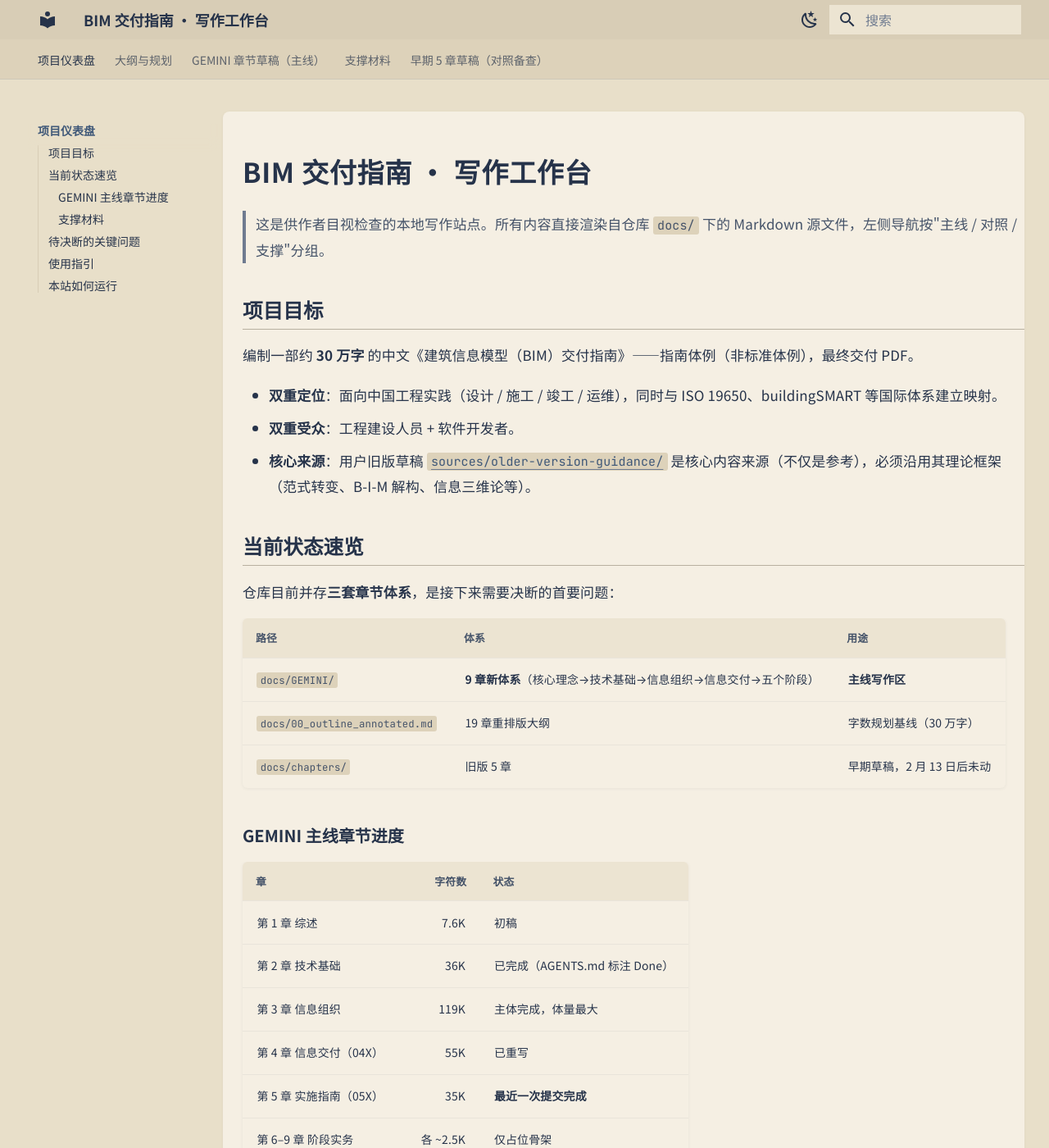
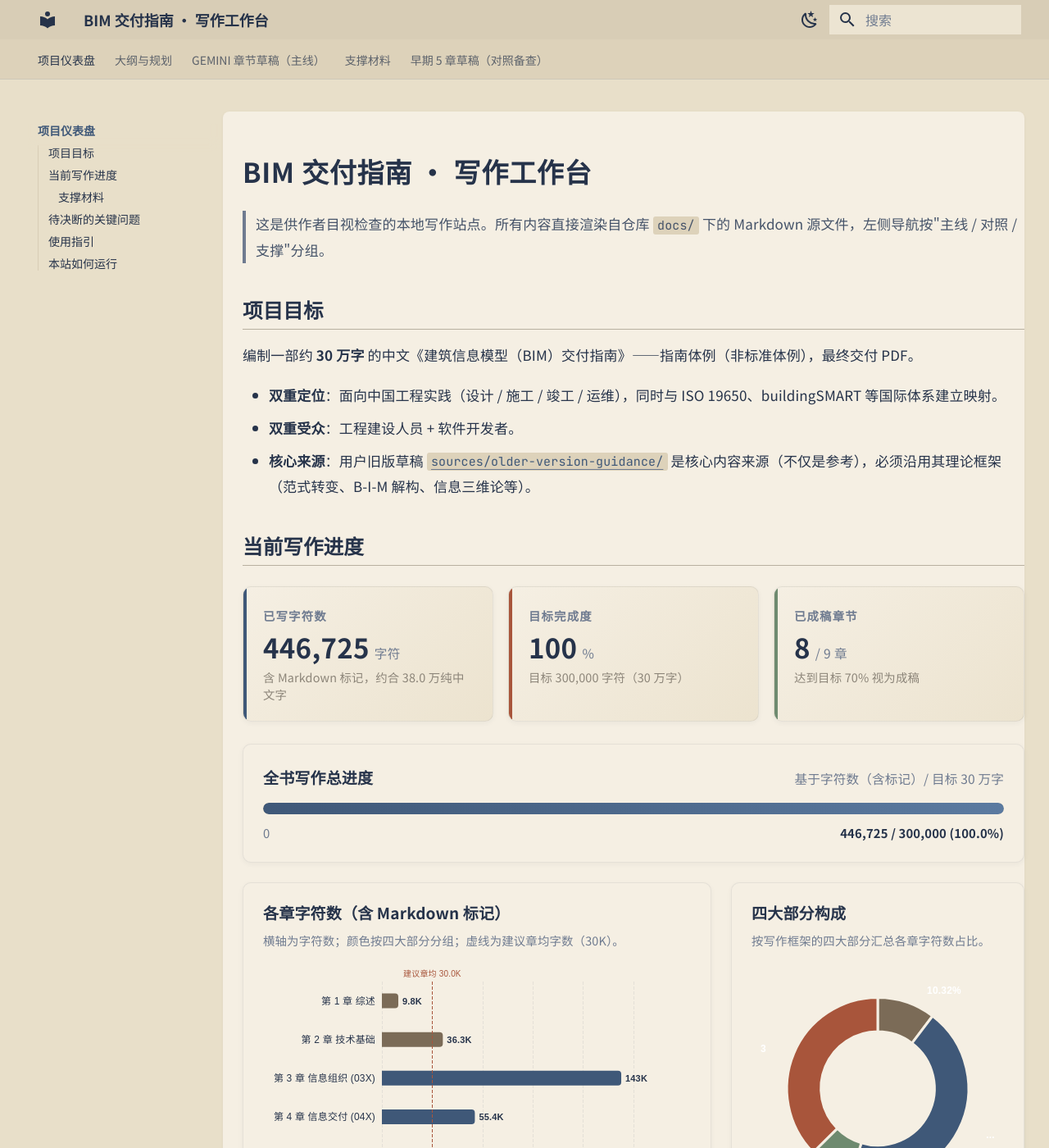
Before and after one commit to future-arch/BIM-delivery-guidance, an MkDocs documentation site: the page built from docs/index.md, in a window 1280 px wide and 1400 px high. Shown: the whole window at 82% size. Built offline with MkDocs 1.6.1 and Material for MkDocs 9.7.7, drawn with Linux system fonts in a browser that asks for light colours; nearby versions of some CDN libraries; some of the changed text lies outside the part shown.

````diff
--- a/docs/index.md
+++ b/docs/index.md
@@ -10,38 +10,48 @@
 - **双重受众**：工程建设人员 + 软件开发者。
 - **核心来源**：用户旧版草稿 [`sources/older-version-guidance/`](https://github.com/) 是核心内容来源（不仅是参考），必须沿用其理论框架（范式转变、B-I-M 解构、信息三维论等）。
 
-## 当前状态速览
+## 当前写作进度
 
-仓库目前并存**三套章节体系**，是接下来需要决断的首要问题：
+<div class="dashboard-section" markdown="0">
 
-| 路径 | 体系 | 用途 |
-|---|---|---|
-| `docs/GEMINI/` | **9 章新体系**（核心理念→技术基础→信息组织→信息交付→五个阶段） | **主线写作区** |
-| `docs/00_outline_annotated.md` | 19 章重排版大纲 | 字数规划基线（30 万字） |
-| `docs/chapters/` | 旧版 5 章 | 早期草稿，2 月 13 日后未动 |
+<div class="stat-cards" id="stat-cards"></div>
 
-### GEMINI 主线章节进度
+<div class="progress-shell" id="progress-shell"></div>
 
-| 章 | 字符数 | 状态 |
-|---|---:|---|
-| 第 1 章 综述 | 7.6K | 初稿 |
-| 第 2 章 技术基础 | 36K | 已完成（AGENTS.md 标注 Done） |
-| 第 3 章 信息组织 | 119K | 主体完成，体量最大 |
-| 第 4 章 信息交付（04X） | 55K | 已重写 |
-| 第 5 章 实施指南（05X） | 35K | **最近一次提交完成** |
-| 第 6–9 章 阶段实务 | 各 ~2.5K | 仅占位骨架 |
+<div class="chart-row">
+  <div class="chart-card">
+    <h3>各章字符数（含 Markdown 标记）</h3>
+    <div class="chart-sub">
+      横轴为字符数；颜色按四大部分分组；虚线为建议章均字数（30K）。
+    </div>
+    <div id="chapter-chart" class="chart-canvas"></div>
+  </div>
+  <div class="chart-card">
+    <h3>四大部分构成</h3>
+    <div class="chart-sub">
+      按写作框架的四大部分汇总各章字符数占比。
+    </div>
+    <div id="section-pie" class="chart-canvas"></div>
+  </div>
+</div>
+
+</div>
+
+> **数据来源**：直接来自 `docs/GEMINI/*.md` 的 `wc -m` 字符数（包含 Markdown 语法标记，约相当于 0.85 倍中文净字数）。
+> **数据更新日期**：2026-05-02（更新数据需修改 `docs/javascripts/dashboard.js` 顶部 `CHAPTERS` 常量）。
 
 ### 支撑材料
 
 - **证据台账**：24 条证据，覆盖 ISO 19650 全系 / 12006 / 23387 / 29481 等
-- **术语表**：仅 25 行，**待大幅扩充**
+- **术语表**：25 行，待大幅扩充
+- **章节双版本对照**：第 3、4、5 章均有"最新版"与"旧版"双轨，新版命名为 03X / 04X / 05X
 
 ## 待决断的关键问题
 
-1. **章节体系合并**：GEMINI 9 章 vs 19 章字数规划，需要选定一套作为正式版。
-2. **`docs/chapters/` 与 `docs/GEMINI/04_*.md` / `05_*.md` 旧骨架**：是否归档以避免误用？
-3. **6–9 章阶段实务几乎为空**，按字数规划这部分应占全书 40%。
-4. **AGENTS.md 第 16 节"当前启动任务"与实际进度不符**：标注"Next: Chapter 1"，但 3、4、5 章实际已先行完成。
+1. **章节体系最终确定**：GEMINI 9 章为主线写作体系，原 19 章字数规划仅作参考。是否正式宣告主线选定？
+2. **旧版章节归档**：03 / 04 / 05 旧版可在 03X / 04X / 05X 稳定后移入 `older-version/`。
+3. **支撑材料补全**：术语表与参考文献尚未达到出版标准，需要专项推进。
+4. **AGENTS.md 第 16 节"当前启动任务"已与实际进度不符**，建议同步更新。
 
 ## 使用指引
 
@@ -61,4 +71,3 @@
 ```
 
 服务器开启后实时热加载，**编辑任意 `.md` 文件后浏览器会自动刷新**。
-  test marker 1777115739
--- /dev/null
+++ b/docs/javascripts/dashboard.js
@@ -0,0 +1,287 @@
+/* =======================================================================
+   项目仪表盘 · 字数可视化（基于 ECharts 5）
+   数据更新日期：2026-05-02
+   ======================================================================= */
+
+(function () {
+  // ---- 数据：当前各章节字符数 ----
+  const CHAPTERS = [
+    { id: '01',  name: '第 1 章 综述',                       count: 9774,   group: 'I.  背景与观念', status: 'draft' },
+    { id: '02',  name: '第 2 章 技术基础',                   count: 36322,  group: 'I.  背景与观念', status: 'done' },
+    { id: '03X', name: '第 3 章 信息组织 (03X)',             count: 142688, group: 'II. 方法主干',   status: 'done' },
+    { id: '04X', name: '第 4 章 信息交付 (04X)',             count: 55411,  group: 'II. 方法主干',   status: 'done' },
+    { id: '05X', name: '第 5 章 实施指南 (05X)',             count: 35456,  group: 'III.实施落地',   status: 'done' },
+    { id: '06',  name: '第 6 章 施工图设计阶段',             count: 45055,  group: 'IV. 阶段实务',   status: 'done' },
+    { id: '07',  name: '第 7 章 施工阶段',                   count: 42354,  group: 'IV. 阶段实务',   status: 'done' },
+    { id: '08',  name: '第 8 章 竣工移交',                   count: 39602,  group: 'IV. 阶段实务',   status: 'done' },
+    { id: '09',  name: '第 9 章 运营维护',                   count: 40063,  group: 'IV. 阶段实务',   status: 'done' },
+  ];
+
+  const TARGET_TOTAL  = 300000;       // 全书目标字符数（含 markdown 标记）
+  const TARGET_PER_CH = 30000;        // 每章建议中位字符数（仅作参考线）
+
+  // ---- 颜色（与站点主题一致）----
+  const COLOR = {
+    bg:        '#F5EFE3',
+    bgAlt:     '#ECE3CF',
+    fg:        '#26334A',
+    fgLight:   '#6F7B90',
+    grid:      'rgba(38, 51, 74, 0.08)',
+    accent:    '#3F5878',
+    accentHi:  '#5B7AA0',
+    target:    '#A8553B',     // 暖锈红，用于参考线
+    groupColors: {
+      'I.  背景与观念': '#7B6B57',     // 暖棕
+      'II. 方法主干':   '#3F5878',     // 海军蓝
+      'III.实施落地':   '#6E8A6F',     // 灰绿
+      'IV. 阶段实务':   '#A8553B',     // 暖锈红
+    }
+  };
+
+  // ---- 工具函数 ----
+  const fmtNum = n => n.toLocaleString('en-US');
+  const fmtK   = n => (n / 1000).toFixed(n >= 100000 ? 0 : 1) + 'K';
+
+  // ---- 计算汇总 ----
+  const total      = CHAPTERS.reduce((s, c) => s + c.count, 0);
+  const totalCh    = CHAPTERS.length;
+  const doneCh     = CHAPTERS.filter(c => c.count >= TARGET_PER_CH * 0.7).length;
+  const progress   = Math.min(100, (total / TARGET_TOTAL) * 100);
+
+  // ---- 渲染统计卡片 ----
+  function renderStatCards() {
+    const host = document.querySelector('#stat-cards');
+    if (!host) return;
+    host.innerHTML = `
+      <div class="stat-card" style="--accent:${COLOR.accent}">
+        <div class="label">已写字符数</div>
+        <div class="value">${fmtNum(total)}<span class="unit">字符</span></div>
+        <div class="sub">含 Markdown 标记，约合 ${(total * 0.85 / 10000).toFixed(1)} 万纯中文字</div>
+      </div>
+      <div class="stat-card" style="--accent:${COLOR.target}">
+        <div class="label">目标完成度</div>
+        <div class="value">${progress.toFixed(0)}<span class="unit">%</span></div>
+        <div class="sub">目标 ${fmtNum(TARGET_TOTAL)} 字符（30 万字）</div>
+      </div>
+      <div class="stat-card" style="--accent:${COLOR.groupColors['III.实施落地']}">
+        <div class="label">已成稿章节</div>
+        <div class="value">${doneCh}<span class="unit">/ ${totalCh} 章</span></div>
+        <div class="sub">达到目标 70% 视为成稿</div>
+      </div>
+    `;
+  }
+
+  // ---- 渲染总进度条 ----
+  function renderProgressBar() {
+    const host = document.querySelector('#progress-shell');
+    if (!host) return;
+    host.innerHTML = `
+      <div style="display:flex;justify-content:space-between;align-items:baseline">
+        <div style="font-size:0.95rem;font-weight:600;color:${COLOR.fg}">全书写作总进度</div>
+        <div style="font-size:0.78rem;color:${COLOR.fgLight}">基于字符数（含标记）/ 目标 30 万字</div>
+      </div>
+      <div class="progress-track">
+        <div class="progress-fill" style="width:0%"></div>
+      </div>
+      <div class="progress-meta">
+        <span>0</span>
+        <span class="right">${fmtNum(total)} / ${fmtNum(TARGET_TOTAL)} (${progress.toFixed(1)}%)</span>
+      </div>
+    `;
+    // 触发动画
+    requestAnimationFrame(() => {
+      const fill = host.querySelector('.progress-fill');
+      if (fill) fill.style.width = progress.toFixed(2) + '%';
+    });
+  }
+
+  // ---- 渲染章节横向柱状图 ----
+  function renderChapterChart() {
+    const dom = document.getElementById('chapter-chart');
+    if (!dom || !window.echarts) return;
+
+    const chart = echarts.init(dom, null, { renderer: 'svg' });
+
+    // 倒序（图表下方为第 1 章）
+    const sorted = [...CHAPTERS].reverse();
+    const yLabels = sorted.map(c => c.name);
+    const data    = sorted.map(c => ({
+      value: c.count,
+      itemStyle: { color: COLOR.groupColors[c.group] || COLOR.accent },
+      group: c.group,
+    }));
+
+    chart.setOption({
+      animationDuration: 900,
+      animationEasing: 'cubicOut',
+      grid: { left: 145, right: 70, top: 28, bottom: 28 },
+      tooltip: {
+        trigger: 'axis',
+        axisPointer: { type: 'shadow' },
+        backgroundColor: '#F5EFE3',
+        borderColor: 'rgba(38, 51, 74, 0.15)',
+        textStyle: { color: COLOR.fg, fontSize: 12 },
+        formatter: (params) => {
+          const p = params[0];
+          const item = sorted[p.dataIndex];
+          return `<div style="font-weight:600;margin-bottom:4px">${item.name}</div>
+                  <div style="color:${COLOR.fgLight};font-size:11px">${item.group}</div>
+                  <div style="margin-top:5px;font-size:13px">
+                    <b>${fmtNum(item.count)}</b> 字符
+                  </div>`;
+        }
+      },
+      xAxis: {
+        type: 'value',
+        max: 150000,
+        axisLine: { lineStyle: { color: COLOR.grid } },
+        axisLabel: {
+          color: COLOR.fgLight,
+          fontSize: 10,
+          formatter: v => v / 1000 + 'K',
+        },
+        splitLine: { lineStyle: { color: COLOR.grid, type: 'dashed' } },
+      },
+      yAxis: {
+        type: 'category',
+        data: yLabels,
+        axisLine: { show: false },
+        axisTick: { show: false },
+        axisLabel: {
+          color: COLOR.fg,
+          fontSize: 12,
+          fontWeight: 500,
+        },
+      },
+      series: [{
+        name: '字符数',
+        type: 'bar',
+        data: data,
+        barWidth: 18,
+        itemStyle: { borderRadius: [0, 4, 4, 0] },
+        label: {
+          show: true,
+          position: 'right',
+          color: COLOR.fg,
+          fontSize: 11,
+          fontWeight: 600,
+          formatter: p => fmtK(p.value),
+        },
+        markLine: {
+          symbol: 'none',
+          silent: true,
+          lineStyle: { color: COLOR.target, type: 'dashed', width: 1 },
+          data: [{
+            xAxis: TARGET_PER_CH,
+            label: {
+              show: true,
+              formatter: '建议章均 ' + fmtK(TARGET_PER_CH),
+              color: COLOR.target,
+              fontSize: 10,
+              position: 'end',
+            },
+          }],
+        },
+      }],
+    });
+
+    window.addEventListener('resize', () => chart.resize());
+  }
+
+  // ---- 渲染部分构成（按 group 聚合）----
+  function renderSectionPie() {
+    const dom = document.getElementById('section-pie');
+    if (!dom || !window.echarts) return;
+
+    const chart = echarts.init(dom, null, { renderer: 'svg' });
+    const groups = {};
+    CHAPTERS.forEach(c => {
+      groups[c.group] = (groups[c.group] || 0) + c.count;
+    });
+    const data = Object.keys(groups).map(g => ({
+      name: g,
+      value: groups[g],
+      itemStyle: { color: COLOR.groupColors[g] || COLOR.accent },
+    }));
+
+    chart.setOption({
+      animationDuration: 900,
+      tooltip: {
+        trigger: 'item',
+        backgroundColor: '#F5EFE3',
+        borderColor: 'rgba(38, 51, 74, 0.15)',
+        textStyle: { color: COLOR.fg, fontSize: 12 },
+        formatter: (p) => `<div style="font-weight:600">${p.name}</div>
+                           <div style="margin-top:4px;font-size:13px">
+                             <b>${fmtNum(p.value)}</b> 字符
+                             <span style="color:${COLOR.fgLight};margin-left:6px">(${p.percent}%)</span>
+                           </div>`,
+      },
+      legend: {
+        bottom: 0,
+        left: 'center',
+        textStyle: { color: COLOR.fgLight, fontSize: 11 },
+        itemWidth: 14,
+        itemHeight: 8,
+        itemGap: 14,
+      },
+      series: [{
+        name: '部分构成',
+        type: 'pie',
+        radius: ['45%', '72%'],
+        center: ['50%', '44%'],
+        avoidLabelOverlap: true,
+        itemStyle: {
+          borderColor: COLOR.bg,
+          borderWidth: 3,
+        },
+        label: {
+          show: true,
+          formatter: '{d}%',
+          color: '#FFFFFF',
+          fontSize: 12,
+          fontWeight: 600,
+        },
+        labelLine: { show: false },
+        data: data,
+      }],
+    });
+
+    window.addEventListener('resize', () => chart.resize());
+  }
+
+  // ---- 在 DOM 就绪 + ECharts 加载完成后初始化 ----
+  function init() {
+    if (!document.querySelector('#stat-cards')) return; // 不在仪表盘页面则跳过
+    renderStatCards();
+    renderProgressBar();
+    if (window.echarts) {
+      renderChapterChart();
+      renderSectionPie();
+    } else {
+      // 兜底：等待 ECharts 加载
+      let tries = 0;
+      const t = setInterval(() => {
+        tries++;
+        if (window.echarts) {
+          clearInterval(t);
+          renderChapterChart();
+          renderSectionPie();
+        } else if (tries > 50) {
+          clearInterval(t);
+        }
+      }, 100);
+    }
+  }
+
+  // mkdocs Material 在切换页面时不重载 JS，需监听
+  if (document.readyState === 'loading') {
+    document.addEventListener('DOMContentLoaded', init);
+  } else {
+    init();
+  }
+  // mkdocs material instant navigation
+  if (window.document$) {
+    window.document$.subscribe(() => init());
+  }
+})();
--- /dev/null
+++ b/docs/stylesheets/dashboard.css
@@ -0,0 +1,199 @@
+/* =======================================================================
+   项目仪表盘 · 字数可视化区块样式
+   ======================================================================= */
+
+.dashboard-section {
+  margin: 1.5em 0 2.2em 0;
+}
+
+.dashboard-section h2 {
+  border-bottom: none !important;
+  margin-bottom: 1em !important;
+}
+
+/* ---------- 统计卡片（3 列）---------- */
+
+.stat-cards {
+  display: grid;
+  grid-template-columns: repeat(auto-fit, minmax(180px, 1fr));
+  gap: 0.9rem;
+  margin: 1.2em 0 1.6em 0;
+}
+
+.stat-card {
+  background: linear-gradient(135deg, #F5EFE3 0%, #ECE3CF 100%);
+  border: 1px solid rgba(38, 51, 74, 0.08);
+  border-radius: 10px;
+  padding: 1.1rem 1.2rem;
+  box-shadow: 0 2px 6px rgba(38, 51, 74, 0.05);
+  position: relative;
+  overflow: hidden;
+  transition: transform 180ms ease, box-shadow 180ms ease;
+}
+
+.stat-card::before {
+  content: "";
+  position: absolute;
+  top: 0;
+  left: 0;
+  width: 4px;
+  height: 100%;
+  background: var(--accent, #3F5878);
+}
+
+.stat-card:hover {
+  transform: translateY(-2px);
+  box-shadow: 0 4px 14px rgba(38, 51, 74, 0.10);
+}
+
+.stat-card .label {
+  font-size: 0.72rem;
+  letter-spacing: 0.08em;
+  text-transform: uppercase;
+  color: #6F7B90;
+  font-weight: 600;
+  margin-bottom: 0.3rem;
+}
+
+.stat-card .value {
+  font-size: 1.65rem;
+  font-weight: 700;
+  color: #26334A;
+  letter-spacing: 0.01em;
+  font-feature-settings: "tnum";
+  line-height: 1.1;
+}
+
+.stat-card .unit {
+  font-size: 0.78rem;
+  font-weight: 500;
+  color: #6F7B90;
+  margin-left: 0.3rem;
+}
+
+.stat-card .sub {
+  font-size: 0.72rem;
+  color: #8C8579;
+  margin-top: 0.45rem;
+  line-height: 1.4;
+}
+
+/* ---------- 图表容器 ---------- */
+
+.chart-row {
+  display: grid;
+  grid-template-columns: 1.6fr 1fr;
+  gap: 1.2rem;
+  margin: 1.4em 0;
+}
+
+@media (max-width: 800px) {
+  .chart-row {
+    grid-template-columns: 1fr;
+  }
+}
+
+.chart-card {
+  background: #F5EFE3;
+  border: 1px solid rgba(38, 51, 74, 0.08);
+  border-radius: 10px;
+  padding: 1.1rem 1.2rem;
+  box-shadow: 0 2px 6px rgba(38, 51, 74, 0.05);
+}
+
+.chart-card h3 {
+  font-size: 0.95rem !important;
+  font-weight: 600 !important;
+  color: #26334A !important;
+  margin: 0 0 0.4rem 0 !important;
+  letter-spacing: 0.01em;
+}
+
+.chart-card .chart-sub {
+  font-size: 0.72rem;
+  color: #6F7B90;
+  margin-bottom: 0.6rem;
+  line-height: 1.5;
+}
+
+.chart-canvas {
+  width: 100%;
+}
+
+#chapter-chart {
+  height: 480px;
+}
+
+#section-pie {
+  height: 360px;
+}
+
+/* ---------- 进度条（书的总进度）---------- */
+
+.progress-shell {
+  margin: 1.2em 0;
+  background: #F5EFE3;
+  border: 1px solid rgba(38, 51, 74, 0.08);
+  border-radius: 10px;
+  padding: 1.1rem 1.2rem;
+  box-shadow: 0 2px 6px rgba(38, 51, 74, 0.05);
+}
+
+.progress-track {
+  position: relative;
+  height: 14px;
+  background: #DDD2BA;
+  border-radius: 7px;
+  overflow: hidden;
+  margin-top: 0.7rem;
+}
+
+.progress-fill {
+  height: 100%;
+  background: linear-gradient(90deg, #3F5878 0%, #5B7AA0 100%);
+  border-radius: 7px;
+  transition: width 800ms cubic-bezier(0.65, 0, 0.35, 1);
+}
+
+.progress-meta {
+  display: flex;
+  justify-content: space-between;
+  font-size: 0.74rem;
+  color: #6F7B90;
+  margin-top: 0.45rem;
+}
+
+.progress-meta .right {
+  color: #26334A;
+  font-weight: 600;
+  font-feature-settings: "tnum";
+}
+
+/* ---------- 深色模式适配 ---------- */
+
+[data-md-color-scheme="slate"] .stat-card,
+[data-md-color-scheme="slate"] .chart-card,
+[data-md-color-scheme="slate"] .progress-shell {
+  background: #25272F;
+  border-color: rgba(214, 211, 205, 0.10);
+}
+
+[data-md-color-scheme="slate"] .stat-card {
+  background: linear-gradient(135deg, #25272F 0%, #2B2D36 100%);
+}
+
+[data-md-color-scheme="slate"] .stat-card .label,
+[data-md-color-scheme="slate"] .chart-card .chart-sub,
+[data-md-color-scheme="slate"] .progress-meta {
+  color: #8E8A82;
+}
+
+[data-md-color-scheme="slate"] .stat-card .value,
+[data-md-color-scheme="slate"] .chart-card h3,
+[data-md-color-scheme="slate"] .progress-meta .right {
+  color: #D6D3CD;
+}
+
+[data-md-color-scheme="slate"] .progress-track {
+  background: #32353F;
+}
--- a/docs/stylesheets/extra.css
+++ b/docs/stylesheets/extra.css
@@ -260,6 +260,78 @@
 }
 
 
+/* ==================== Mermaid 图：融入暖亚麻主题 ==================== */
+
+.mermaid {
+  background: transparent !important;
+  text-align: center;
+  margin: 1.6em 0;
+  padding: 0.6em 0;
+  font-family: inherit !important;
+}
+
+/* 居中 SVG，避免左对齐露白 */
+.mermaid svg {
+  margin: 0 auto;
+  max-width: 100%;
+  height: auto;
+}
+
+/* 强制 mermaid 节点文字使用站点字体（覆盖 mermaid 内联样式）*/
+.mermaid foreignObject div,
+.mermaid foreignObject span {
+  font-family: inherit !important;
+  font-size: 0.85em !important;
+  line-height: 1.5 !important;
+}
+
+/* 浅色模式：mermaid 节点用暖石板色，与正文呼应 */
+[data-md-color-scheme="default"] .mermaid .node rect,
+[data-md-color-scheme="default"] .mermaid .node circle,
+[data-md-color-scheme="default"] .mermaid .node ellipse,
+[data-md-color-scheme="default"] .mermaid .node polygon {
+  fill: #ECE3CF !important;
+  stroke: #3F5878 !important;
+  stroke-width: 1.2px !important;
+}
+
+[data-md-color-scheme="default"] .mermaid .node .label,
+[data-md-color-scheme="default"] .mermaid .nodeLabel {
+  color: #26334A !important;
+  fill: #26334A !important;
+}
+
+[data-md-color-scheme="default"] .mermaid .edgePath path,
+[data-md-color-scheme="default"] .mermaid .flowchart-link {
+  stroke: #6F7B90 !important;
+  stroke-width: 1.4px !important;
+}
+
+[data-md-color-scheme="default"] .mermaid .arrowheadPath {
+  fill: #6F7B90 !important;
+  stroke: #6F7B90 !important;
+}
+
+[data-md-color-scheme="default"] .mermaid .edgeLabel {
+  background-color: #F5EFE3 !important;
+  color: #26334A !important;
+  font-size: 0.78em !important;
+}
+
+[data-md-color-scheme="default"] .mermaid .cluster rect {
+  fill: #F0E9DB !important;
+  stroke: #B8AC92 !important;
+  stroke-width: 1px !important;
+  stroke-dasharray: 4 2 !important;
+}
+
+[data-md-color-scheme="default"] .mermaid .cluster .nodeLabel,
+[data-md-color-scheme="default"] .mermaid .cluster text {
+  fill: #6F7B90 !important;
+  font-weight: 600 !important;
+}
+
+
 /* ==================== 滚动条：低对比 ==================== */
 
 * {
--- a/mkdocs.yml
+++ b/mkdocs.yml
@@ -48,6 +48,11 @@ extra:
 
 extra_css:
   - stylesheets/extra.css
+  - stylesheets/dashboard.css
+
+extra_javascript:
+  - https://cdn.jsdelivr.net/npm/echarts@5.5.0/dist/echarts.min.js
+  - javascripts/dashboard.js
 
 plugins:
   - search:
@@ -84,7 +89,11 @@ markdown_extensions:
   - pymdownx.mark
   - pymdownx.smartsymbols
   - pymdownx.snippets
-  - pymdownx.superfences
+  - pymdownx.superfences:
+      custom_fences:
+        - name: mermaid
+          class: mermaid
+          format: !!python/name:pymdownx.superfences.fence_code_format
   - pymdownx.tabbed:
       alternate_style: true
   - pymdownx.tasklist:
````
